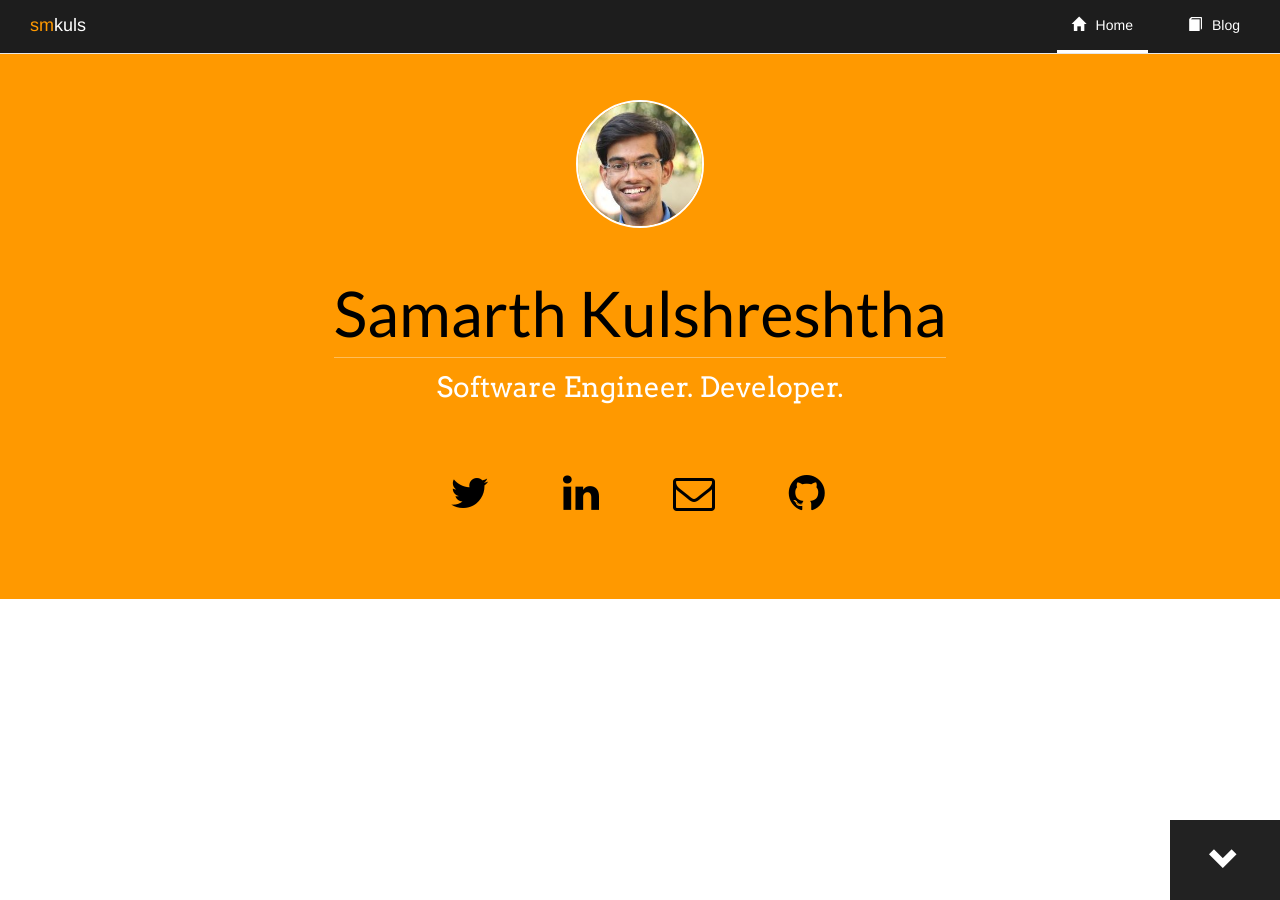
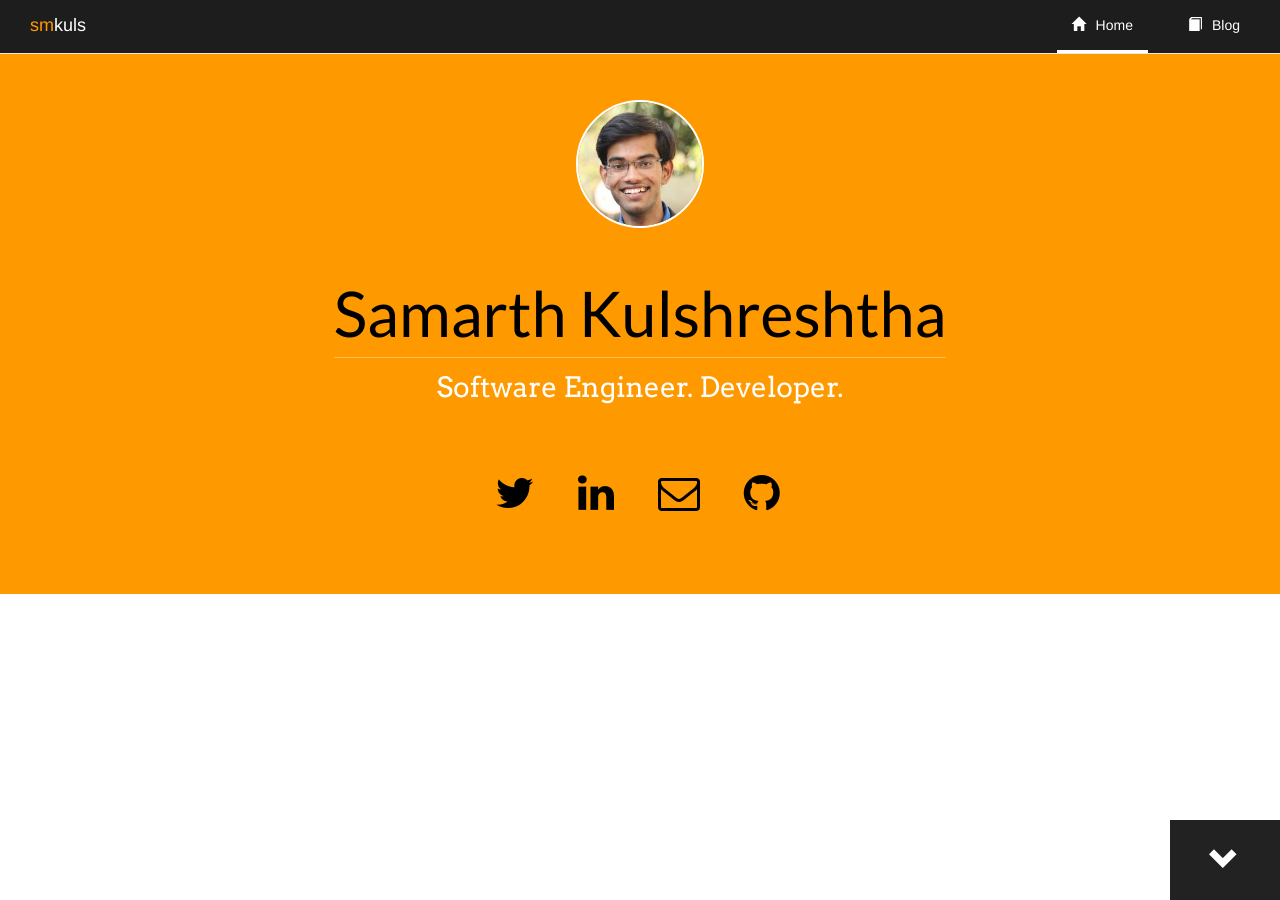
Before and after one commit to smkuls/smkuls.github.io, a Jekyll site: the page built from index.html, in a window 1280 px wide. Built offline with Jekyll 4.4.1, drawn with Linux system fonts in a browser that asks for light colours; nearby versions of some CDN libraries.

Commit message:
fixing column of social icons

```diff
--- a/index.html
+++ b/index.html
@@ -11,10 +11,10 @@ layout: default
     </div>
         <div class="container">
         <ul id="social_icon_list" class="list-inline">
-            <li><a href="https://www.twitter.com/smkuls" target="_blank"><i id ="social_icon" class="fa fa-twitter col-md-3 col-sm-6"></i></a></li>
-            <li><a href="https://www.linkedin.com/in/smkuls" target="_blank"><i id ="social_icon" class="fa fa-linkedin col-md-3 col-sm-6"></i></a></li>
-            <li><a href="mailto:smkuls@gmail.com"><i id ="social_icon" class="fa fa-envelope-o col-md-3 col-sm-6"></i></a></li>
-            <li><a href="https://github.com/smkuls" target="_blank"><i id ="social_icon" class="fa fa-github col-md-3 col-sm-6"></i></a></li>
+            <li><a href="https://www.twitter.com/smkuls" target="_blank"><i id ="social_icon" class="fa fa-twitter"></i></a></li>
+            <li><a href="https://www.linkedin.com/in/smkuls" target="_blank"><i id ="social_icon" class="fa fa-linkedin"></i></a></li>
+            <li><a href="mailto:smkuls@gmail.com"><i id ="social_icon" class="fa fa-envelope-o"></i></a></li>
+            <li><a href="https://github.com/smkuls" target="_blank"><i id ="social_icon" class="fa fa-github"></i></a></li>
         </ul>
     </div>
     <!-- <div class="container">
```
